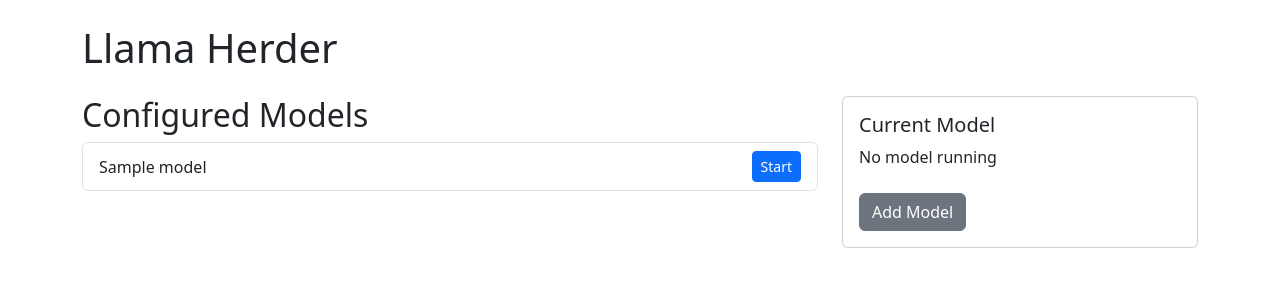
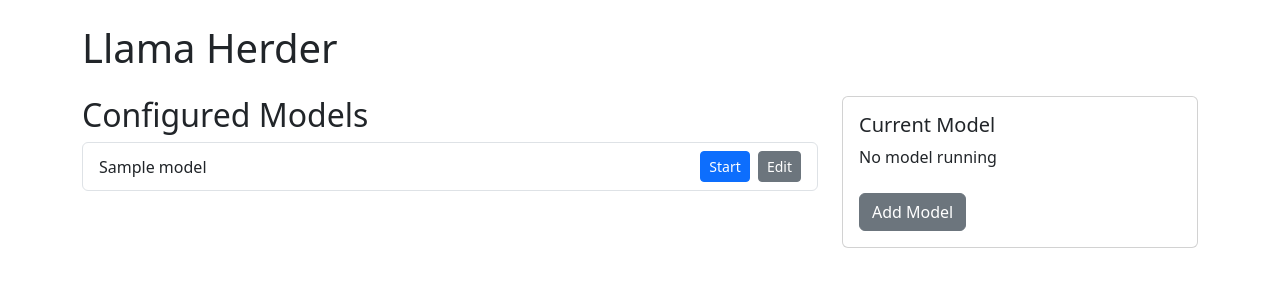
Before and after one commit to patw/LlamaHerder, a Flask app: template templates/index.html in a window 1280 px wide. Shown: the top 300 px of the page. Run offline with Flask 3, Linux system fonts and the light colour scheme; the template is opened without the code that fills it: most values are stand-ins (such as "Sample title", 1, 10 or a date in 2020).

Commit message:
feat: add edit button and route for model configurations

```diff
--- a/app.py
+++ b/app.py
@@ -72,5 +72,18 @@ def config():
         return redirect(url_for('index'))
     return render_template('config.html')
 
+@app.route('/edit/<int:model_id>', methods=['GET', 'POST'])
+def edit_model(model_id):
+    models = get_models()
+    if request.method == 'POST':
+        models[model_id] = {
+            'name': request.form['name'],
+            'file': request.form['file'],
+            'params': request.form['params']
+        }
+        save_models(models)
+        return redirect(url_for('index'))
+    return render_template('config.html', model=models[model_id], model_id=model_id)
+
 if __name__ == '__main__':
     app.run(debug=True)
--- a/templates/index.html
+++ b/templates/index.html
@@ -11,6 +11,8 @@
                 <div>
                     <a href="{{ url_for('start_model', model_id=loop.index0) }}"
                        class="btn btn-sm btn-primary">Start</a>
+                    <a href="{{ url_for('edit_model', model_id=loop.index0) }}"
+                       class="btn btn-sm btn-secondary ms-1">Edit</a>
                 </div>
             </div>
             {% endfor %}
```
